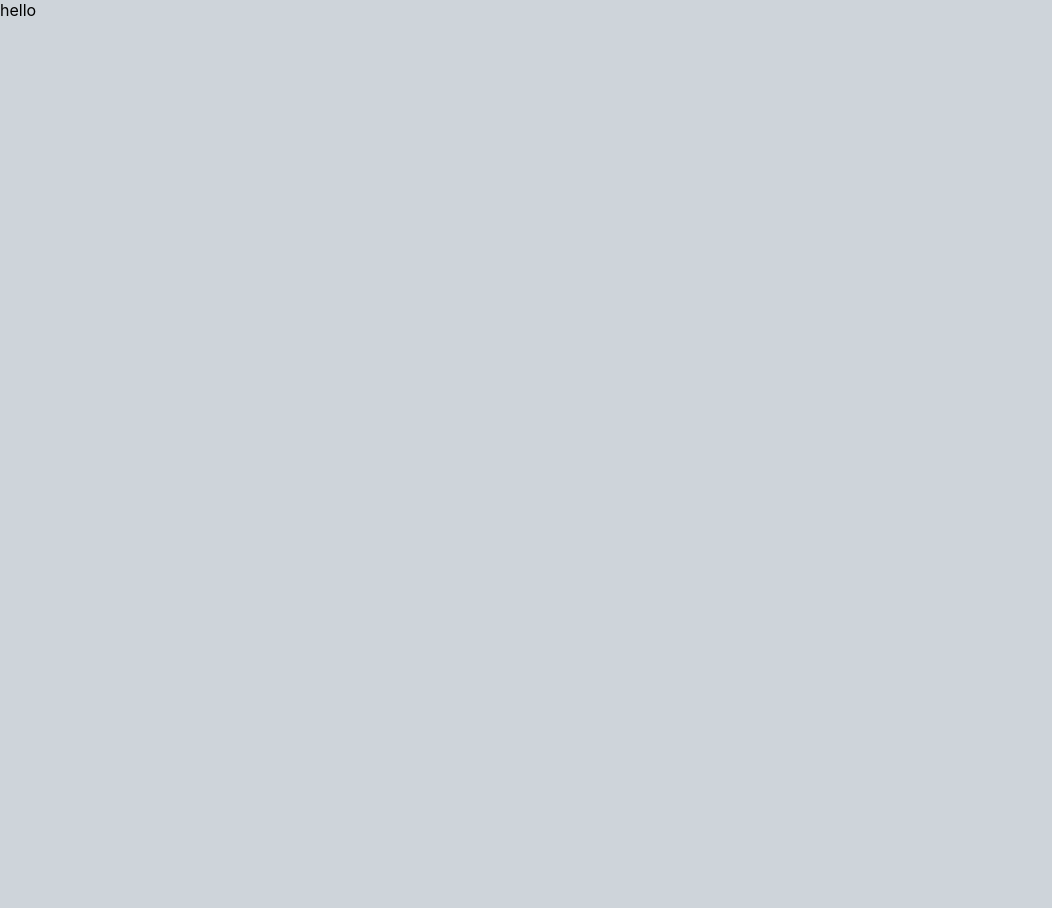
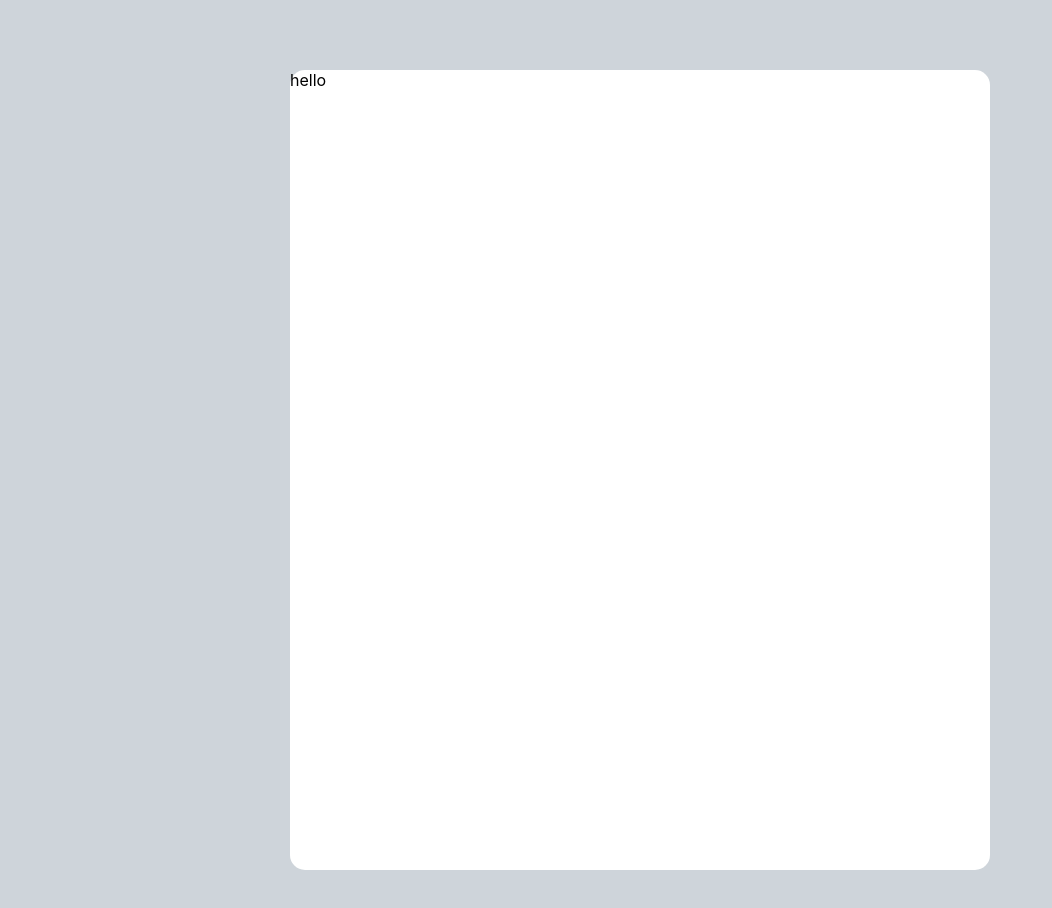
Before and after one commit to KAEN7/todo-list, a React (Create React App) app: page / in a window 1280 px wide. Shown: the top 908 px of the page, without its empty margins (0-1052 px from the left). Before the commit the page ends 800 px from the top, so only its background shows below. Built offline with nearby package versions, Linux system fonts and the light colour scheme.

Commit message:
Add TodoTable.js

```diff
--- a/src/App.js
+++ b/src/App.js
@@ -18,7 +18,7 @@ function App() {
     // <Provider store={store}>
     <>
       <GlobalStyle />
-      <TodoTable />
+      <TodoTable>hello</TodoTable>
     </>
     // </Provider>
   );
--- a/src/components/TodoTable.js
+++ b/src/components/TodoTable.js
@@ -1,8 +1,22 @@
 import React from "react";
 import styled from "styled-components";
 
-function TodoTable() {
-  return <div>hello</div>;
+const TableBlock = styled.div`
+  width: 700px;
+  height: 800px;
+
+  display: flex;
+  flex-direction: column;
+  background: white;
+  border-radius: 15px;
+
+  margin: 0 auto;
+  margin-top: 70px;
+  margin-bottom: 52px;
+`;
+
+function TodoTable({ children }) {
+  return <TableBlock>{children}</TableBlock>;
 }
 
 export default TodoTable;
```
